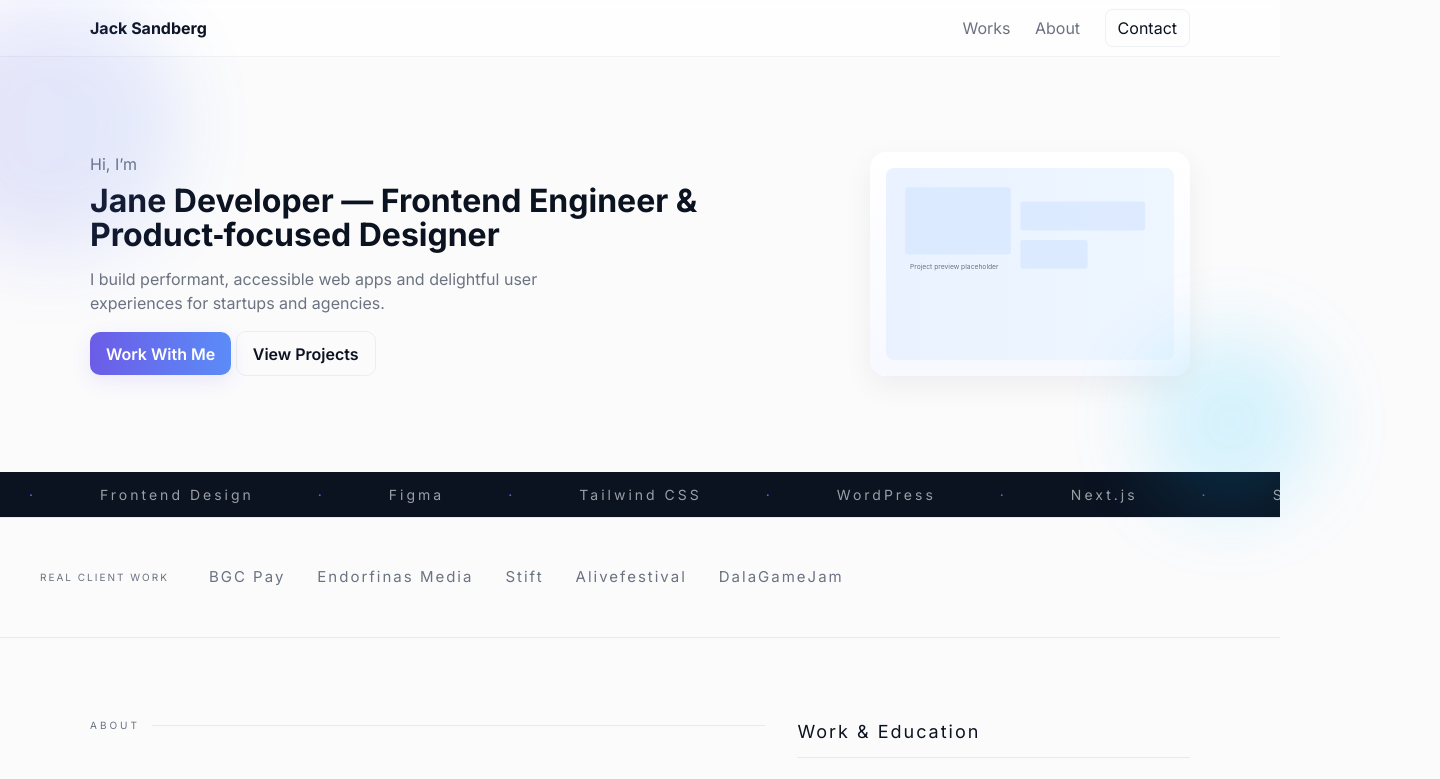
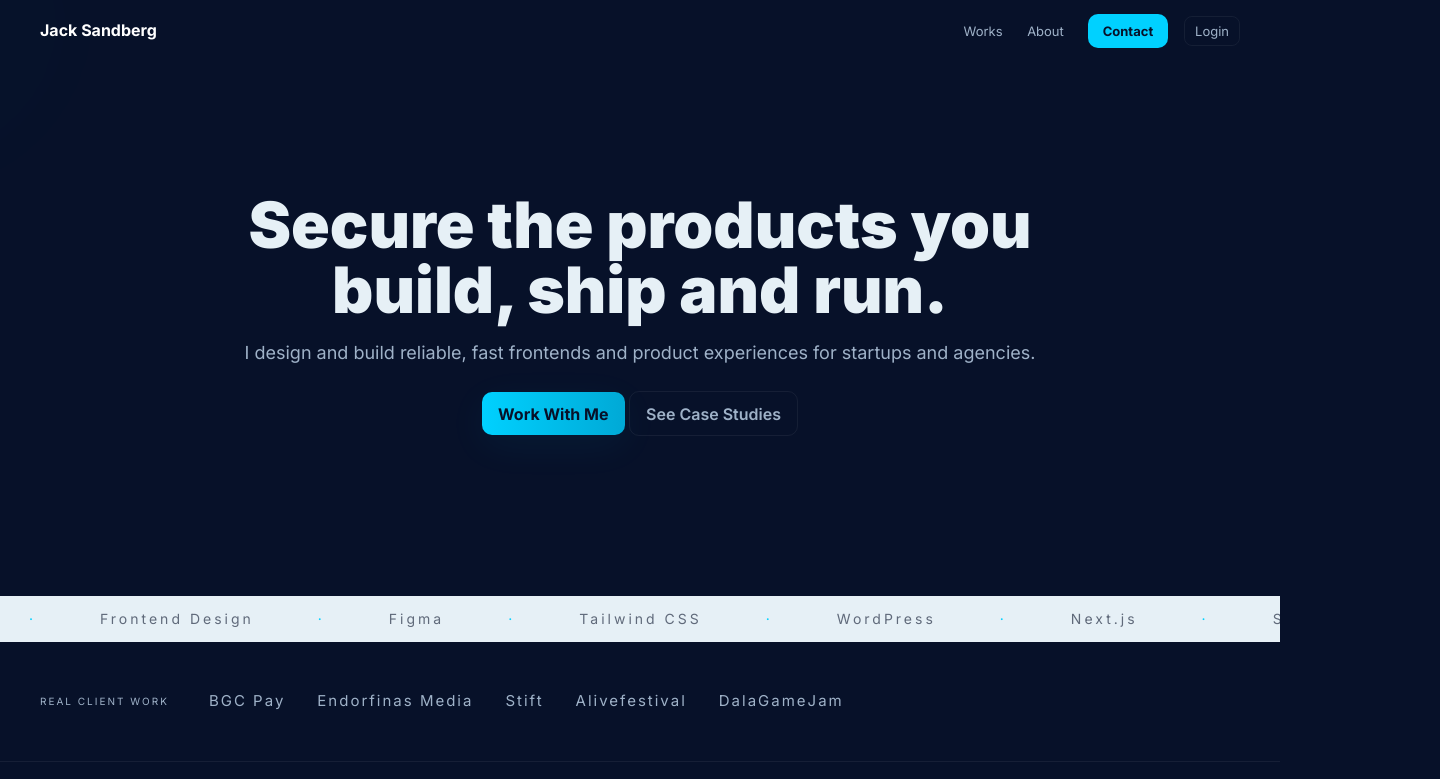
Before and after one commit to BusterSthlm/BusterSthlm.github.io, a plain HTML site: page index.html in a window 1280 px wide. Shown: the top 779 px of the page, 1440 px wide, since content can reach past the window. Drawn offline with Linux system fonts and the light colour scheme.

Commit message:
Update UI: Aikido-inspired dark theme, centered hero, nav and CTA styles

```diff
--- a/css/style.css
+++ b/css/style.css
@@ -1,14 +1,14 @@
 :root{
-  --bg:#fbfbfc; /* page background */
-  --ink:#0b1220; /* primary text */
-  --text:#0b1220;
-  --muted:#6b7280;
-  --line:#e6e9ef;
-  --accent:#6c5ce7; /* purple accent */
-  --accent2:#ff4d00; /* secondary accent */
+  --bg:#071129; /* deep navy */
+  --ink:#e6f0f6; /* light text */
+  --text:#e6f0f6;
+  --muted:#9fb2c8;
+  --line:rgba(255,255,255,0.06);
+  --accent:#00d1ff; /* cyan accent */
+  --accent2:#6c5ce7; /* secondary */
   --white:#ffffff;
-  --card:#ffffff;
-  --glass: rgba(11,18,32,0.04);
+  --card:rgba(255,255,255,0.03);
+  --glass: rgba(255,255,255,0.02);
   --radius:12px;
   --gap:1.25rem;
   --container:1100px;
@@ -16,44 +16,40 @@
 }
 
 /* Light theme (default) */
-body{font-family:var(--ff);color:#0b1220;background:#fbfbfc;line-height:1.5;-webkit-font-smoothing:antialiased;padding:0;margin:0}
-.container{max-width:var(--container);margin:0 auto;padding:2rem}
+body{font-family:var(--ff);color:var(--text);background:var(--bg);line-height:1.5;-webkit-font-smoothing:antialiased;padding:0;margin:0}
+.container{max-width:1200px;margin:0 auto;padding:2rem}
 
 /* Header */
-.site-header{backdrop-filter: blur(6px);position:sticky;top:0;background:linear-gradient(180deg,rgba(255,255,255,0.8),rgba(255,255,255,0.6));box-shadow:0 1px 0 rgba(16,24,40,0.04);}
-.header-inner{display:flex;align-items:center;justify-content:space-between;padding:1rem 0}
-.brand{font-weight:700;color:#0b1220;text-decoration:none}
-.nav a{margin-left:1.25rem;color:var(--muted);text-decoration:none}
-.nav a.cta{padding:0.5rem 0.75rem;border-radius:8px;background:transparent;border:1px solid rgba(11,18,32,0.06);color:#0b1220}
+.site-header{position:fixed;top:0;left:0;right:0;z-index:40;background:transparent;padding:18px 0}
+.header-inner{display:flex;align-items:center;justify-content:space-between;padding:0}
+.brand{font-weight:700;color:var(--white);text-decoration:none;font-size:16px}
+.nav a{margin-left:1.25rem;color:var(--muted);text-decoration:none;font-size:13px}
+.nav a.cta{padding:0.55rem 0.9rem;border-radius:10px;background:var(--accent);color:var(--bg);font-weight:700}
+.nav a.login{margin-left:0.75rem;padding:6px 10px;border-radius:8px;border:1px solid rgba(255,255,255,0.06);color:var(--muted)}
 
 /* Buttons */
 .btn{display:inline-block;padding:0.6rem 1rem;border-radius:10px;text-decoration:none;border:0;background:transparent;color:inherit;font-weight:600}
-.btn.primary{background:linear-gradient(90deg,var(--accent),#5b8cf7);color:var(--white);box-shadow:0 6px 20px rgba(108,92,231,0.12);}
-.btn.ghost{border:1px solid rgba(11,18,32,0.06)}
+.btn.primary{background:linear-gradient(90deg,var(--accent),#00a9d6);color:var(--bg);box-shadow:0 10px 40px rgba(0,209,255,0.06);font-weight:700}
+.btn.ghost{border:1px solid rgba(255,255,255,0.06);color:var(--muted);background:transparent}
 
 /* Accessible focus styles */
 a:focus,button:focus,input:focus,textarea:focus{outline:3px solid rgba(108,92,231,0.14);outline-offset:3px}
 
 
 /* Hero */
-.hero{position:relative;padding:4rem 0}
-.hero-inner{display:flex;gap:2rem;align-items:center}
-.hero-content{flex:1}
-.eyebrow{color:var(--muted);margin:0 0 0.5rem}
-.hero-title{font-size:2rem;margin:0 0 0.5rem;line-height:1.05}
-.hero-sub{color:var(--muted);max-width:46ch}
-.hero-visual{width:320px}
-.visual-card{background:linear-gradient(180deg,#fff,#f7f9ff);border-radius:16px;padding:1rem;box-shadow:0 10px 30px rgba(16,24,40,0.06);}
-.visual-card img{display:block;width:100%;height:auto;border-radius:8px}
-
-.hero-bg{position:absolute;inset:0;pointer-events:none}
-.float-shape{position:absolute;border-radius:50%;filter:blur(40px);opacity:0.15}
-.float-shape.s1{width:260px;height:260px;background:linear-gradient(90deg,var(--accent),#5b8cf7);left:-80px;top:-60px}
-.float-shape.s2{width:180px;height:180px;background:#00c2ff;right:-40px;bottom:-40px}
+.hero{position:relative;padding:8rem 0 6rem}
+.hero-inner{display:block;text-align:center}
+.hero-center{max-width:960px;margin:0 auto;padding:2rem}
+.hero-title{font-size:clamp(36px,6vw,64px);line-height:1.02;margin:0 0 1rem;font-weight:800}
+.hero-sub{color:var(--muted);font-size:18px;max-width:70ch;margin:0 auto 1.6rem}
+.hero-bg{position:absolute;inset:0;pointer-events:none;z-index:-1}
+.float-shape{position:absolute;border-radius:50%;filter:blur(80px);opacity:0.12}
+.float-shape.s1{width:640px;height:640px;background:radial-gradient(circle at 20% 20%,rgba(0,209,255,0.12),transparent 35%);left:-220px;top:-120px}
+.float-shape.s2{width:420px;height:420px;background:radial-gradient(circle at 80% 80%,rgba(108,92,231,0.08),transparent 40%);right:-160px;bottom:-120px}
 
 /* Sections */
-section{padding:3rem 0}
-h2{font-size:1.25rem;margin-bottom:0.75rem}
+section{padding:3.5rem 0}
+h2{font-size:1.125rem;margin-bottom:0.75rem;color:var(--white)}
 .muted{color:var(--muted)}
 
 /* About */
@@ -85,7 +81,7 @@
 .contact-form input,.contact-form textarea{width:100%;padding:0.75rem;border-radius:8px;border:1px solid #e6e9ef;margin-top:0.4rem}
 .form-actions{margin-top:1rem}
 
-.card{background:#fff;border-radius:14px}
+.card{background:var(--card);border-radius:12px}
 
 /* Footer */
 .site-footer{padding:2rem 0;border-top:1px solid #f1f3f6}
--- a/index.html
+++ b/index.html
@@ -17,6 +17,7 @@
         <a href="#works">Works</a>
         <a href="#about">About</a>
         <a href="#contact" class="cta">Contact</a>
+        <a href="#" class="login">Login</a>
       </nav>
     </div>
   </header>
@@ -24,19 +25,13 @@
   <main>
     <!-- Hero -->
     <section class="hero" id="home">
-      <div class="container hero-inner">
-        <div class="hero-content">
-          <p class="eyebrow">Hi, I’m</p>
-          <h1 class="hero-title">Jane Developer — Frontend Engineer & Product‑focused Designer</h1>
-          <p class="hero-sub">I build performant, accessible web apps and delightful user experiences for startups and agencies.</p>
+      <div class="hero-inner container">
+        <div class="hero-center">
+          <h1 class="hero-title">Secure the products you build, ship and run.</h1>
+          <p class="hero-sub">I design and build reliable, fast frontends and product experiences for startups and agencies.</p>
           <div class="hero-ctas">
             <a class="btn primary" href="#contact">Work With Me</a>
-            <a class="btn ghost" href="#projects">View Projects</a>
-          </div>
-        </div>
-        <div class="hero-visual" aria-hidden="true">
-          <div class="visual-card">
-            <img src="assets/placeholder-1.svg" alt="Project preview placeholder">
+            <a class="btn ghost" href="#works">See Case Studies</a>
           </div>
         </div>
       </div>
--- a/js/main.js
+++ b/js/main.js
@@ -27,14 +27,22 @@
   }
 });
 
-// Active nav on scroll (from index_inspo)
+// Active nav on scroll (highlight active section)
 const sections = document.querySelectorAll('section[id]');
 const links = document.querySelectorAll('.nav a');
-window.addEventListener('scroll', () => {
+function onScrollNav(){
   let cur = '';
-  sections.forEach(s => { if(window.scrollY >= s.offsetTop - 120) cur = s.id; });
-  links.forEach(a => { if(a.getAttribute('href') === '#'+cur) { a.style.color = 'var(--accent)'; } else { a.style.color = ''; } });
-});
+  sections.forEach(s => { if(window.scrollY >= s.offsetTop - (window.innerHeight/3)) cur = s.id; });
+  links.forEach(a => {
+    if(a.getAttribute('href') === '#'+cur){
+      a.classList.add('active');
+    } else {
+      a.classList.remove('active');
+    }
+  });
+}
+window.addEventListener('scroll', onScrollNav);
+onScrollNav();
 
 // Scroll reveal for works and certs
 const observer = new IntersectionObserver((entries) => {
```
